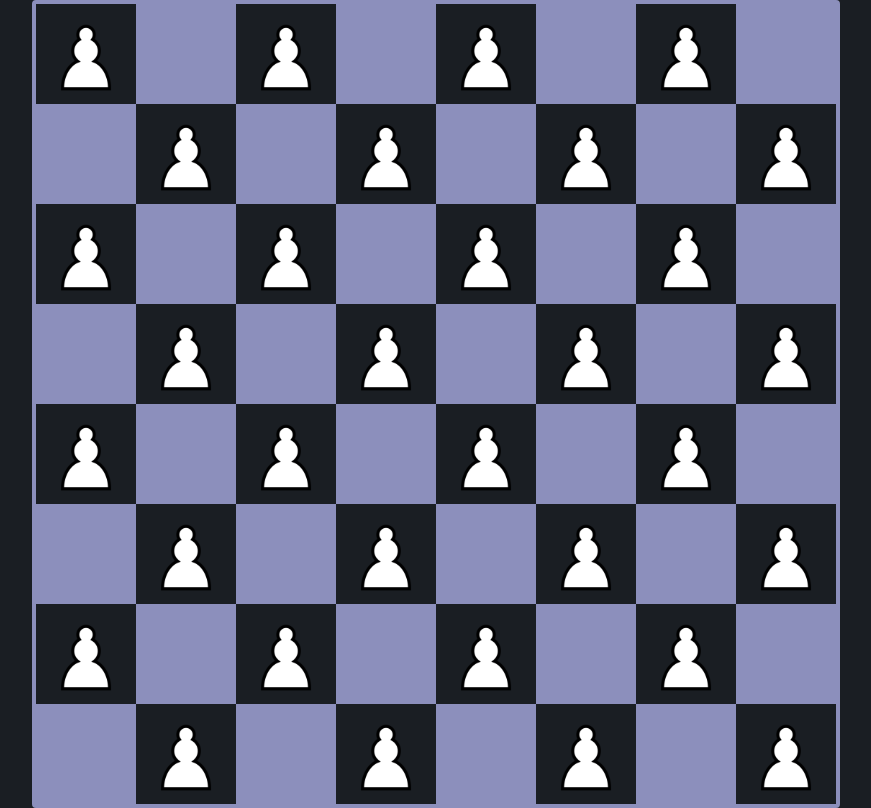
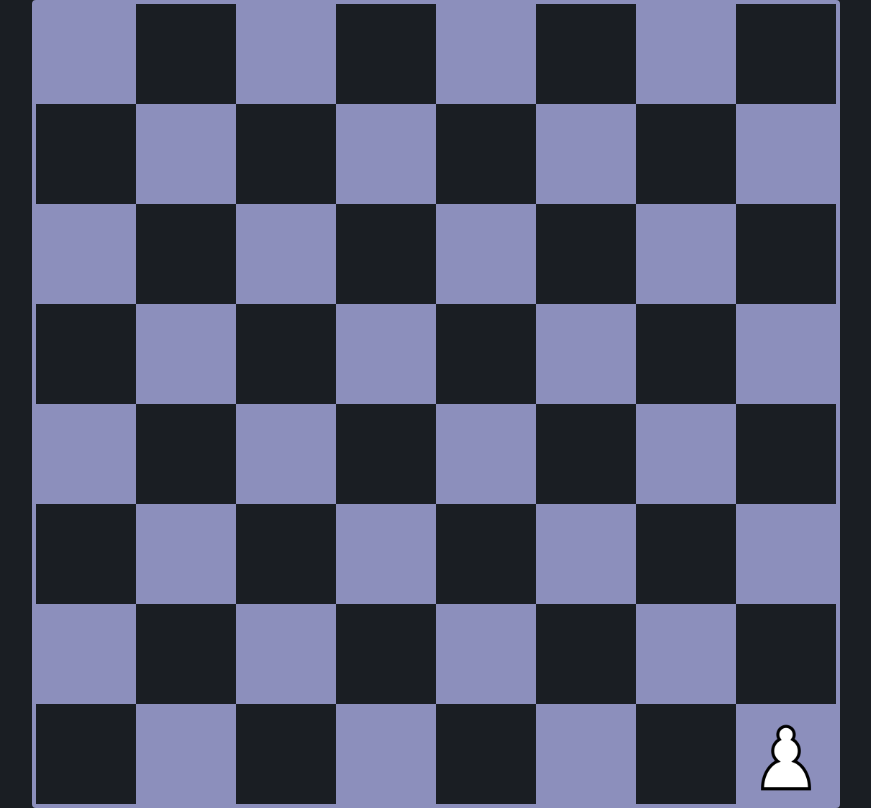
Before and after one commit to ShrewdLuni/ChessEngineFrontend, a React (Vite) app: page / in a window 1280 px wide. Shown: the whole page, without its empty margins (204-1075 px from the left). Built offline with nearby package versions, Linux system fonts and the light colour scheme.

Commit message:
feat: add tile component

```diff
--- a/src/components/ChessBoard.tsx
+++ b/src/components/ChessBoard.tsx
@@ -1,9 +1,8 @@
 import { useLayoutEffect, useState } from "react";
 import { Piece } from "./Piece";
+import { Tile } from "./Tile";
 
 export const ChessBoard = () => {
-  const whiteTile = <div className="flex justify-center items-center h-[100px] max-w-[100px] bg-[#1a1e23] aspect-square hover:border-solid hover:border-[#fffaf6] hover:border-[4px] hover:rounded-sm transition-all duration-100"><Piece handleDrop={move}/></div>
-  const blackTile = <div className="flex justify-center items-center h-[100px] max-w-[100px] bg-[#8c8fbc] aspect-square hover:border-solid hover:border-[#fffaf6] hover:border-[4px] hover:rounded-sm transition-all duration-100"></div>
 
   let ChessBoard = document.getElementById("Board");
   let rect = ChessBoard?.getBoundingClientRect()
@@ -20,10 +19,13 @@ export const ChessBoard = () => {
     // });
   }, []);
 
-  let initialBoard : JSX.Element[] = []
+  let pawn = <Piece handleDrop={move}/>
+  let initialBoard: JSX.Element[] = []
+
   for(let i = 0;i < 64; i++){
-    initialBoard.push((i + Math.floor(i/8)) % 2 == 0 ? whiteTile : blackTile)
+    initialBoard.push(<Tile isWhite={(i + Math.floor(i/8)) % 2 == 0} piece={null}/>)
   }
+  initialBoard[63] = <Tile isWhite={(63 + Math.floor(63/8)) % 2 == 0} piece={pawn}/>
 
   let moves = ["a","b","c","d","e","f","g","h"]
 
@@ -46,16 +48,17 @@ export const ChessBoard = () => {
   }
 
   function move(){
-    initialBoard[1] = <div className="flex justify-center items-center h-[100px] max-w-[100px] bg-[#1a1e23] aspect-square hover:border-solid hover:border-[#fffaf6] hover:border-[4px] hover:rounded-sm transition-all duration-100"><Piece handleDrop={move}/></div>
-    setBoard(initialBoard)
+    console.log("чиназес")
+    initialBoard[0] = <Tile isWhite={(0 + Math.floor(0/8)) % 2 == 0} piece={pawn}/>
+    initialBoard[63] = <Tile isWhite={(63 + Math.floor(63/8)) % 2 == 0} piece={null}/>
+    setBoard([...initialBoard])
   }
 
-  let pawn = <Piece handleDrop={showPosition}/>
-  let pieces = [pawn]
+
 
   return (
     <div id="Board" className="relative grid grid-rows-8 grid-cols-8 border-[#8c8fbc] border-[4px] aspect-square rounded-sm z-1" onClick={showPosition}>
-      {board}
+      {board.map(tile => tile)}
     </div>
   )
 }
--- /dev/null
+++ b/src/components/Tile.tsx
@@ -0,0 +1,14 @@
+import { cn } from "@/lib/utils"
+
+interface TileProps{
+  isWhite: boolean
+  piece: JSX.Element | null
+}
+
+export const Tile = ({isWhite,piece} : TileProps) => {
+  return (
+    <div className={cn("flex justify-center items-center h-[100px] max-w-[100px] aspect-square hover:border-solid hover:border-[#fffaf6] hover:border-[4px] hover:rounded-sm transition-all duration-100",isWhite ? "bg-[#8c8fbc]" : "bg-[#1a1e23]")}>
+      {piece}
+    </div>
+  )
+}
```
